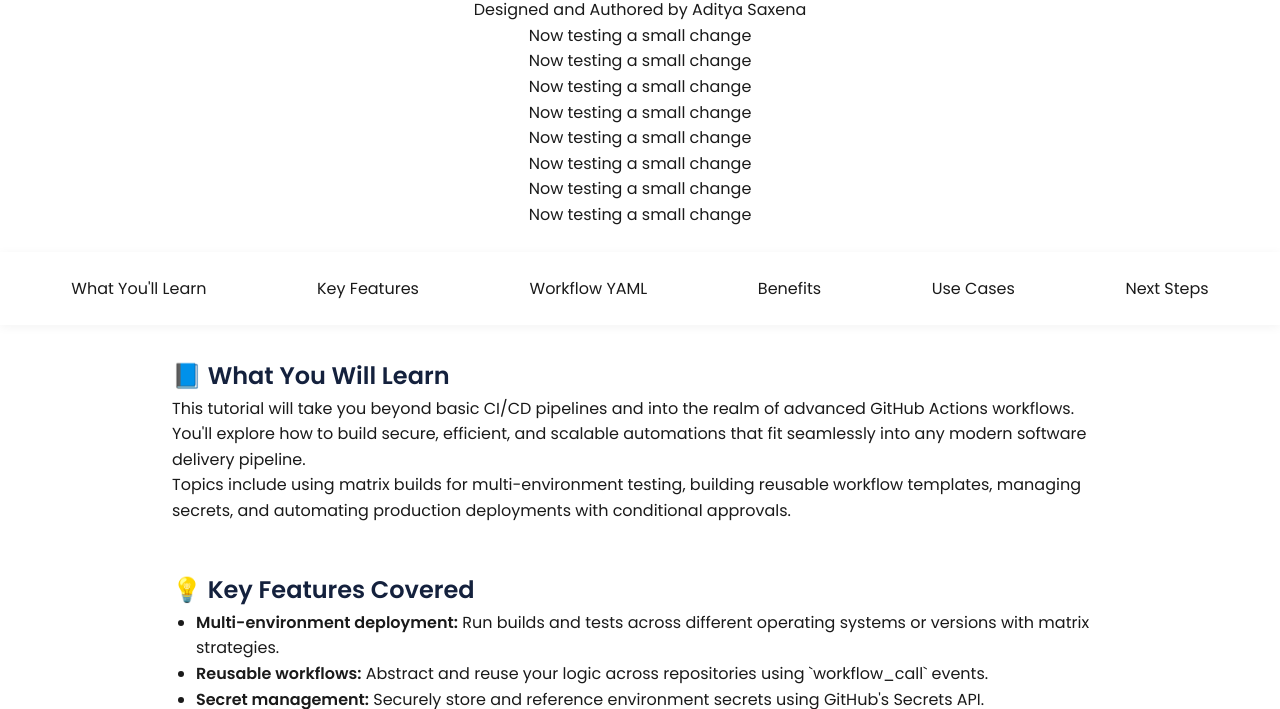
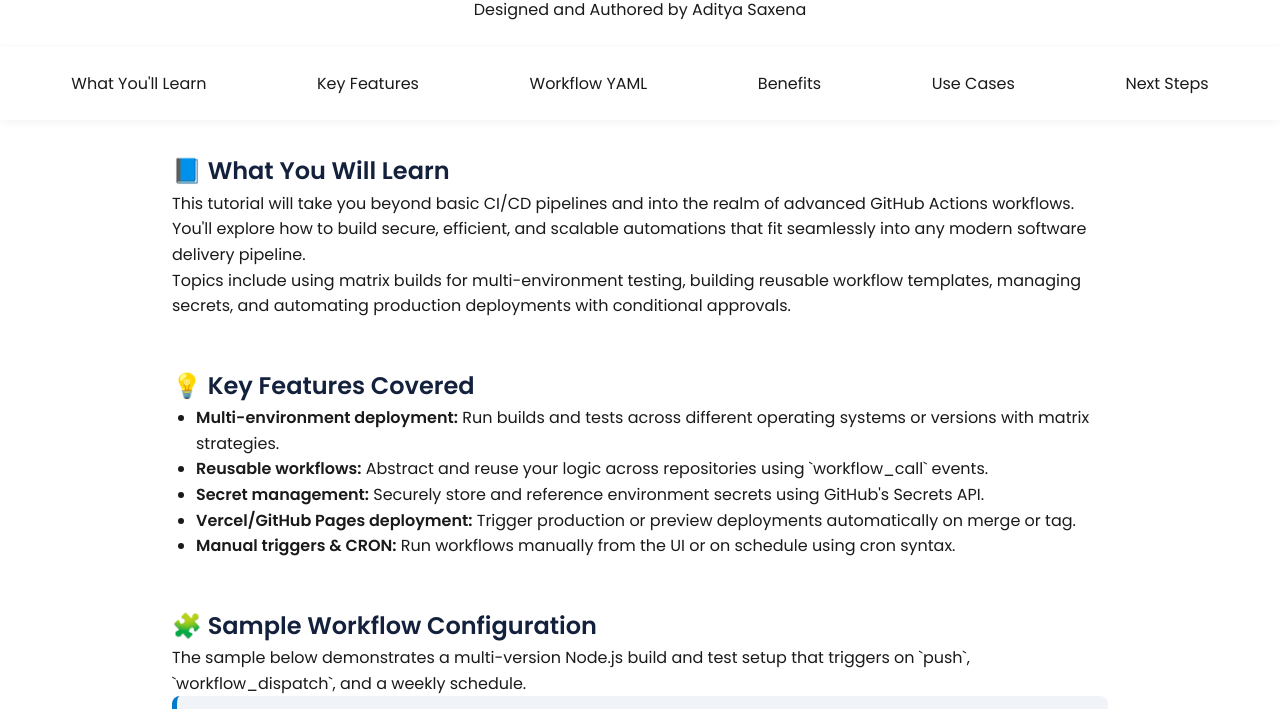
Before and after one commit to profadityasaxena/GitHub_Actions_Tutorial, a plain HTML site: page website/index.html in a window 1280 px wide. Shown: the part 78-787 px from the top of the page. Drawn offline with Linux system fonts and the light colour scheme.

Commit message:
fixed the index page

```diff
--- a/website/index.html
+++ b/website/index.html
@@ -12,14 +12,6 @@
   <header>
     <h1>🚀 Advanced GitHub Actions Tutorial</h1>
     <p>Designed and Authored by Aditya Saxena</p>
-    <p>Now testing a small change</p>
-    <p>Now testing a small change</p>
-    <p>Now testing a small change</p>
-    <p>Now testing a small change</p>
-    <p>Now testing a small change</p>
-    <p>Now testing a small change</p>
-    <p>Now testing a small change</p>
-    <p>Now testing a small change</p>
   </header>
 
   <nav>
```
